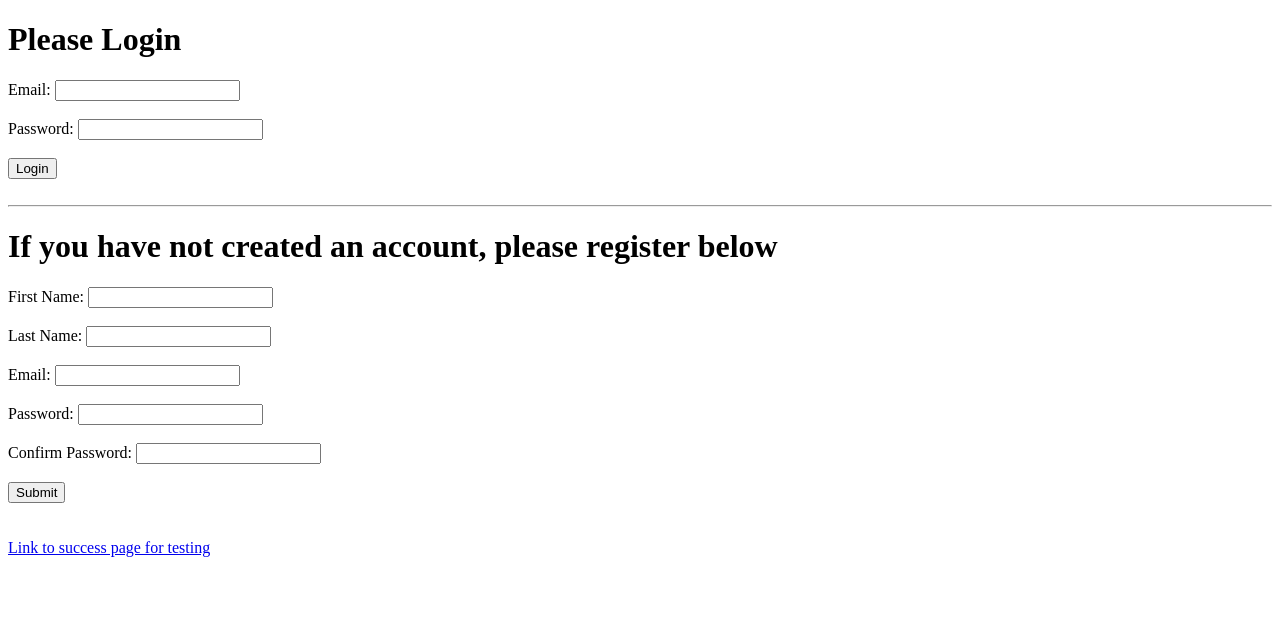
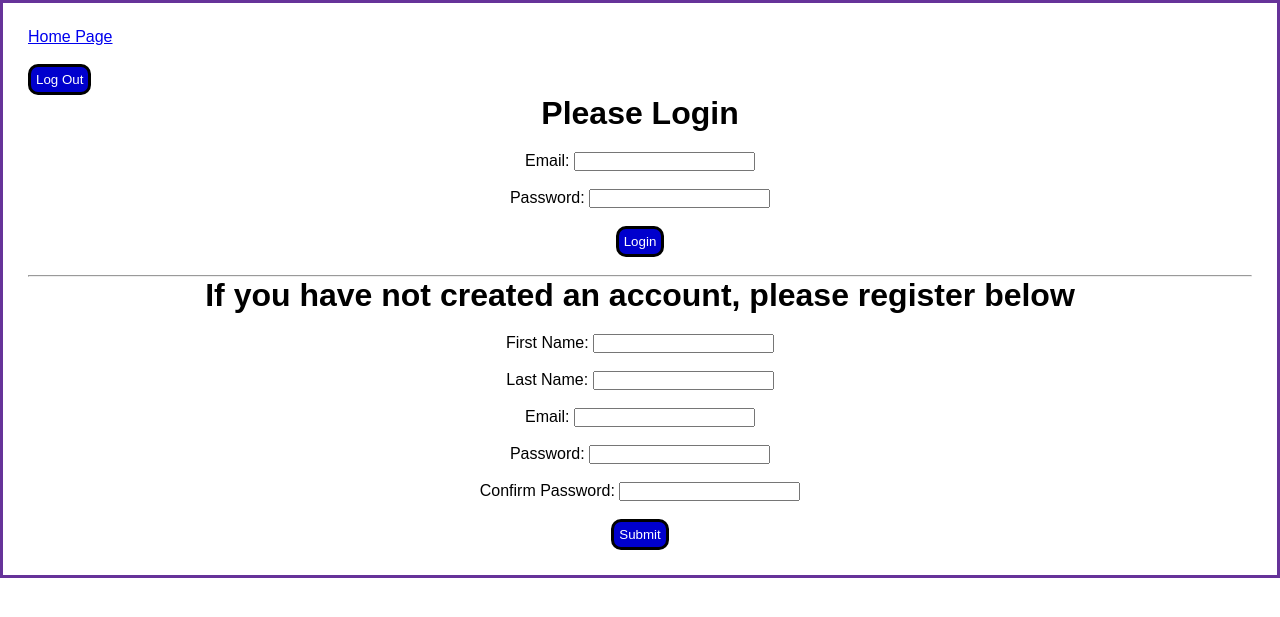
Before and after one commit to ZVR999/login_and_register, a Flask app: page / in a window 1280 px wide. Shown: the top 617 px of the page. Run offline with Flask 2, Linux system fonts and the light colour scheme.

Commit message:
Styling/Salt/logout/DB
Added styling to both templates so it didn't look too generic(styling was just random not with effort).
Added salt to registration so logging would draw on that to decrypt the password in the db.
Added log out forms on both templates and links for css.
Added DB used/created for this assignment.

```diff
--- a/server.py
+++ b/server.py
@@ -9,11 +9,15 @@ mysql = MySQLConnector(app, 'logindb')
 # Route to the login/registration page
 @app.route('/')
 def index():
+    if 'logged_in' not in session:
+        session['logged_in'] = 0
+    elif session['logged_in'] == 1:
+        flash('You are currently logged in xD')
     return render_template('index.html')
 
-#Route to process the login/registration information
+#Route to process the registration information
 @app.route('/register', methods=['POST'])
-def process():
+def register():
     first_name = request.form['first_name']
     last_name = request.form['last_name']
     email = request.form['email']
@@ -61,12 +65,13 @@ def process():
     exists = mysql.query_db(query,data)
     # If the email trying to be registered does not exist in the db, create the new user
     if exists == []:
-        query = 'INSERT INTO users (first_name, last_name, email, password, created_at, updated_at) VALUES (:first_name, :last_name, :email, :password, now(), now());'
+        query = 'INSERT INTO users (first_name, last_name, email, password, salt, created_at, updated_at) VALUES (:first_name, :last_name, :email, :password, :salt, now(), now());'
         data = {
             'first_name': first_name,
             'last_name': last_name,
             'email': email,
-            'password': hashed_password
+            'password': hashed_password,
+            'salt': salt
         }
         mysql.query_db(query,data)
     # If the email trying to be registered does exist in the db, do not create the new user and send back to registration page
@@ -77,9 +82,39 @@ def process():
 
     return redirect('/success')
 
+# Route to check and see if the information being sent to login matches the db
+@app.route('/login', methods=['POST'])
+def login():
+    email = request.form['email']
+    password = request.form['password']
+    user_query = "SELECT * FROM users WHERE users.email = :email LIMIT 1"
+    query_data = {'email': email}
+    user = mysql.query_db(user_query, query_data)
+
+    if len(user) != 0:
+        encrypted_password = md5.new(password + user[0]['salt']).hexdigest()
+    if user[0]['password'] == encrypted_password:
+        # this means we have a successful login!
+        session['logged_in'] = 1
+        return redirect('/success')
+    else:
+        # invalid password!
+        flash('Invalid email or password')
+        return redirect('/')
+
+    return redirect('/success')
+
+
+
 # Route to the success/confirmation page
 @app.route('/success')
 def success():
     return render_template('success.html')
 
+@app.route('/logout')
+def logout():
+    session.clear()
+    flash('You have logged out xp')
+    return redirect('/')
+
 app.run(debug=True)
--- /dev/null
+++ b/static/css/style.css
@@ -0,0 +1,27 @@
+    *{
+        margin: 0;
+        padding: 0;
+        font-family: Arial, Helvetica, sans-serif;
+    }
+    body{
+        padding: 25px;
+        border: 3px solid rebeccapurple;
+    }
+
+    h1{
+        text-align: center;
+        margin-bottom: 20px;
+    }
+
+    div{
+        text-align: center;
+    }
+
+    input[type=submit]{
+        padding: 5px;
+        background-color: mediumblue;
+        color: white;
+        border-radius: 10px;
+        border: 3px solid black;
+
+    }
--- a/templates/index.html
+++ b/templates/index.html
@@ -1,34 +1,45 @@
 <!DOCTYPE html>
 <html lang="en">
+
 <head>
     <meta charset="UTF-8">
     <meta name="viewport" content="width=device-width, initial-scale=1.0">
     <meta http-equiv="X-UA-Compatible" content="ie=edge">
     <title>Login/Registration</title>
+    <link rel="stylesheet" href="{{ url_for('static', filename='css/style.css') }}">
 </head>
+
 <body>
+    <a href="/success">Home Page</a>
+    <br>
+    <br>
+    <form action="/logout">
+        <input type="submit" value="Log Out">
+    </form>
     <!-- Start Login Form -->
     <h1>Please Login</h1>
+    <div>
         <form action="/login" method="POST">
             <label for="email">Email: </label>
             <input type="email" name="email">
-        <br><br>
+            <br>
+            <br>
             <label for="password">Password: </label>
             <input type="password" name="password">
-        <br><br>
+            <br>
+            <br>
             <input type="submit" value="Login">
         </form>
+    </div>
     <br>
     <!-- Start of required templating to show flash messages -->
-    {% with messages = get_flashed_messages() %}
-        {% if messages %}
+    {% with messages = get_flashed_messages() %} {% if messages %}
     <ul>
         {% for message in messages %}
         <li>{{ message }}</li>
         {% endfor %}
     </ul>
-        {% endif %}
-    {% endwith %}
+    {% endif %} {% endwith %}
     <hr>
     <!-- End of required templating to show flash messages -->
 
@@ -36,26 +47,32 @@
 
     <!-- Start Registration Form -->
     <h1>If you have not created an account, please register below</h1>
+    <div>
         <form action="/register" method="POST">
             <label for="first_name">First Name: </label>
             <input type="text" name="first_name">
-        <br><br>
+            <br>
+            <br>
             <label for="last_name">Last Name: </label>
             <input type="text" name="last_name">
-        <br><br>
+            <br>
+            <br>
             <label for="email">Email: </label>
             <input type="email" name="email">
-        <br><br>
+            <br>
+            <br>
             <label for="password">Password: </label>
             <input type="password" name="password">
-        <br><br>
+            <br>
+            <br>
             <label for="confirm_password">Confirm Password: </label>
             <input type="password" name="confirm_password">
-        <br><br>
+            <br>
+            <br>
             <input type="submit" value="Submit">
         </form>
-    <br><br>
-    <a href="/register">Link to success page for testing</a>
+    </div>
     <!-- End Registration Form -->
 </body>
+
 </html>
```
Also changed, not shown: logindb.sql (added, +60 -0 lines), templates/success.html (+10 -1 lines). Lines whose indentation alone changed are shown as unchanged.
